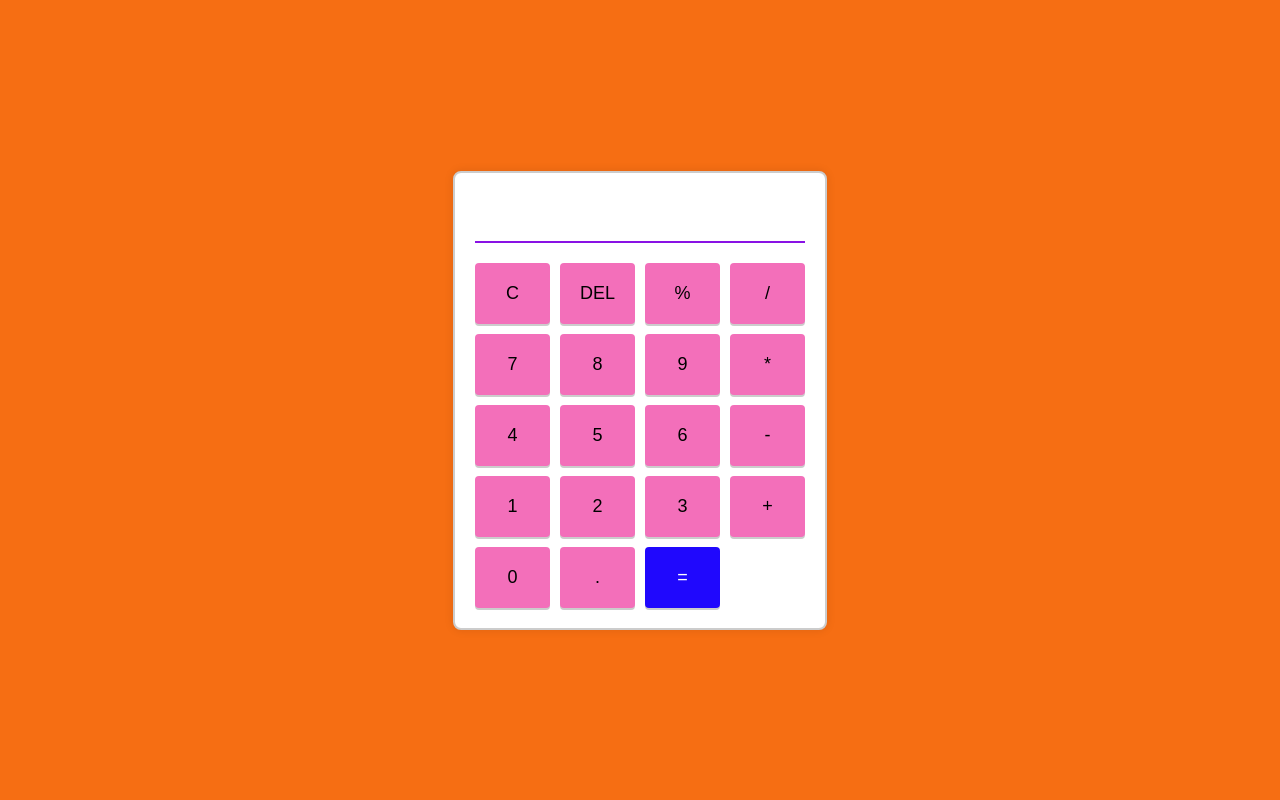
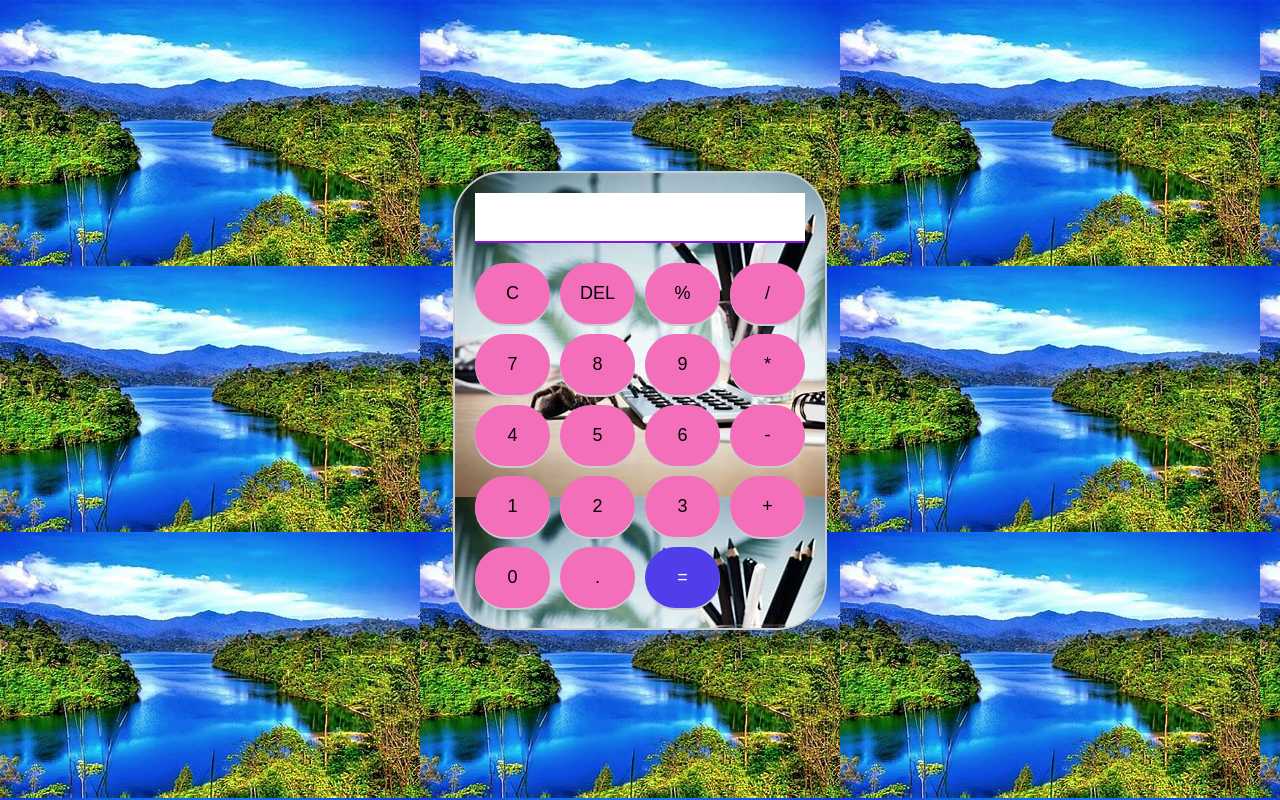
Before and after one commit to nakungu-esther/calculator, a plain HTML site: page index.html in a window 1280 px wide. Drawn offline with Linux system fonts and the light colour scheme.

Commit message:
add all changes

```diff
--- a/mine.css
+++ b/mine.css
@@ -3,16 +3,16 @@ body {
     justify-content: center;
     align-items: center;
     height: 100vh;
-    background-color: #f66e13;
+    background-image: url(download\ \(4\).jpeg);
     margin: 0;
     font-family: Arial, sans-serif;
 }
 
 .calculator {
     border: 2px solid #ccc;
-    border-radius: 8px;
+    border-radius: 50px;
     padding: 20px;
-    background-color: #fff;
+    background-image: url(th\ \(6\).jpeg);
     box-shadow: 0 0 10px rgba(0, 0, 0, 0.1);
 }
 
@@ -43,7 +43,7 @@ body {
     font-size: 18px;
     background-color: #f36fba;
     border: none;
-    border-radius: 4px;
+    border-radius: 50px;
     cursor: pointer;
     box-shadow: 0 2px #ccc;
 }
@@ -53,7 +53,7 @@ body {
 }
 
 .equal {
-    background-color: hsl(246, 98%, 51%);
+    background-color: hsl(246, 80%, 58%);
     color: #fff;
 
 }
```
Also changed, not shown: download (4).jpeg (added), th (6).jpeg (added).
